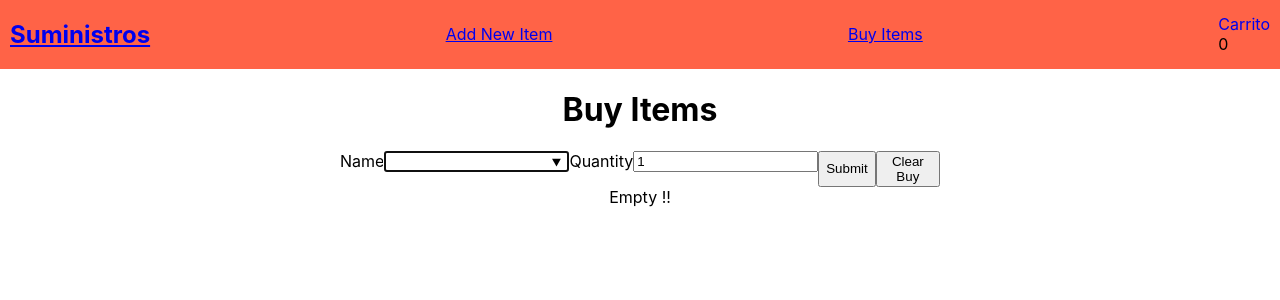
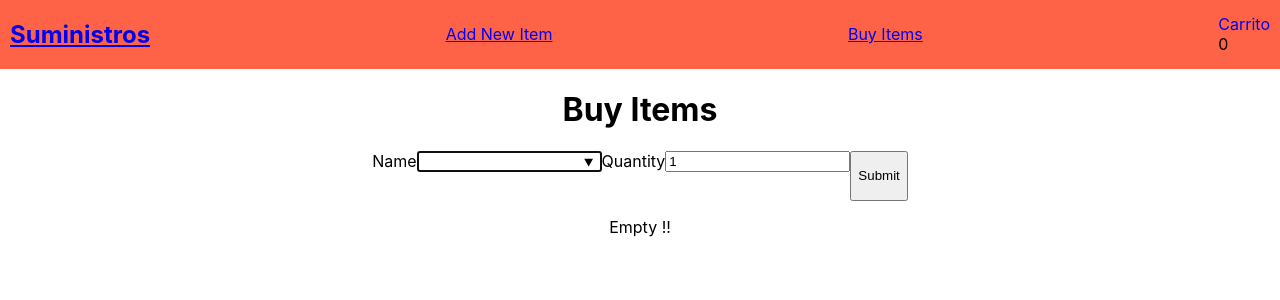
Before and after one commit to carlosdummy14/supplies, a React (Create React App) app: page /buy-items in a window 1280 px wide. Shown: the top 300 px of the page. Built offline with nearby package versions, Linux system fonts and the light colour scheme; data requests are answered from the project's data file.

Commit message:
Add BuyItems page

```diff
--- a/src/components/Button/Button.js
+++ b/src/components/Button/Button.js
@@ -1,7 +1,7 @@
 import React from 'react'
 
-const Button = ({ text, handleClick }) => {
-  return <button onClick={handleClick}>{text}</button>
+const Button = ({ text, handleClick, type = 'button' }) => {
+  return <button type={type} onClick={handleClick}>{text}</button>
 }
 
 export default Button
--- /dev/null
+++ b/src/components/FormBuy/FormBuy.css
@@ -0,0 +1,23 @@
+.form {
+  display: flex;
+  width: 60%;
+  margin-left: auto;
+  margin-right: auto;
+  margin-bottom: 1em;
+  height: 50px;
+  justify-content: center;
+}
+
+.form__field {
+  display: flex;
+  flex-direction: column;
+}
+
+.form__buttons {
+  display: flex;
+  justify-content: space-between;
+}
+
+.tree-buttons {
+  width: 100%;
+}
--- /dev/null
+++ b/src/components/FormBuy/FormBuy.js
@@ -0,0 +1,92 @@
+import React from 'react'
+import { Field, Form, Formik } from 'formik'
+import { useDispatch } from 'react-redux'
+import * as Yup from 'yup'
+
+import { addItemToBuy, emptyBuy } from '../../reducers/buyReducer'
+import Button from '../Button'
+
+import './FormBuy.css'
+
+const initialValues = {
+  name: '',
+  quantity: 1
+}
+
+const BuyItemsSchema = (items = []) => {
+  return Yup.object().shape({
+    name: Yup.string().oneOf(items, 'Item not valid').required('Required'),
+    quantity: Yup.number().positive().integer().max(99).required('Required')
+  })
+}
+
+const FormBuy = ({ items, buy, setIsConfirm }) => {
+  const dispatch = useDispatch()
+
+  const handleSubmit = (values, { resetForm }) => {
+    const { name, quantity } = values
+    const newItem = {
+      name: name.toUpperCase(),
+      quantity: quantity
+    }
+
+    dispatch(addItemToBuy(newItem))
+    resetForm(initialValues)
+  }
+
+  const handleClear = () => {
+    dispatch(emptyBuy())
+  }
+
+  const haveItemsToBuy = buy.length > 0
+
+  return (
+    <Formik
+      initialValues={initialValues}
+      validationSchema={BuyItemsSchema(items)}
+      onSubmit={handleSubmit}
+    >
+      {({ errors, touched }) => (
+        <Form className='form'>
+
+          <label htmlFor='name'>Name</label>
+          <div className='form__field'>
+            <Field autoFocus='autofocus' list='nameList' name='name' />
+            <datalist id='nameList'>
+              {items.map((item) => (
+                <option key={`${item}`} value={`${item}`} />
+              ))}
+            </datalist>
+            {errors.name && touched.name
+              ? <span>{errors.name}</span>
+              : null}
+          </div>
+
+          <label htmlFor='quantity'>Quantity</label>
+          <div className='form__field'>
+            <Field name='quantity' type='number' />
+            {errors.quantity && touched.quantity
+              ? <span>{errors.quantity}</span>
+              : null}
+          </div>
+
+          <div className={'form__buttons'.concat(haveItemsToBuy ? ' tree-buttons' : '')}>
+            <button type='submit'>Submit</button>
+            {
+              haveItemsToBuy
+                ? (
+                  <>
+                    <Button handleClick={handleClear} text='Clear Buy' type='button' />
+                    <Button handleClick={() => setIsConfirm(true)} text='Buy' />
+                  </>
+                  )
+                : null
+            }
+          </div>
+        </Form>
+      )}
+    </Formik>
+  )
+}
+
+export default FormBuy
--- /dev/null
+++ b/src/components/FormBuy/index.js
@@ -0,0 +1 @@
+export { default } from './FormBuy'
--- a/src/components/ListItemsToBuy/ListItemsToBuy.js
+++ b/src/components/ListItemsToBuy/ListItemsToBuy.js
@@ -1,18 +1,13 @@
 import React from 'react'
-import { useDispatch, useSelector } from 'react-redux'
+import { useDispatch } from 'react-redux'
 
+import { INC_DEC } from '../../utils/constant'
 import { decrementItem, deleteItemToBuy, incrementItem } from '../../reducers/buyReducer'
 import ItemToBuy from '../ItemToBuy'
 import './ListItemsToBuy.css'
 
-const INC_DEC = {
-  INCREMENT: 'increment',
-  DECREMENT: 'decrement'
-}
-
-const ListItemsToBuy = ({ isConfirm = false }) => {
+const ListItemsToBuy = ({ isConfirm = false, items = [] }) => {
   const dispatch = useDispatch()
-  const items = useSelector(({ buy }) => buy)
 
   const handleDeleteItem = (item) => {
     dispatch(deleteItemToBuy(item))
@@ -23,13 +18,13 @@ const ListItemsToBuy = ({ isConfirm = false }) => {
     incDec === INC_DEC.DECREMENT && dispatch(decrementItem(item))
   }
 
+  const haveItems = items.length > 0
+
   return (
     <div>
       {
-        items.length === 0
-          ? (
-            <div>Empty !!</div>
-            )
+        !haveItems
+          ? <div>Empty !!</div>
           : (
               items.map((item) => {
                 return (
--- a/src/pages/BuyItems.js
+++ b/src/pages/BuyItems.js
@@ -1,94 +1,35 @@
-import React from 'react'
-import { Field, Form, Formik } from 'formik'
-import { useDispatch, useSelector } from 'react-redux'
-// import { useHistory } from 'react-router-dom'
-import * as Yup from 'yup'
+import React, { useState } from 'react'
+import { useSelector } from 'react-redux'
 
-import { addItemToBuy, emptyBuy } from '../reducers/buyReducer'
 import ListItemsToBuy from '../components/ListItemsToBuy'
-
-const initialValues = {
-  name: '',
-  quantity: 1
-}
-
-const BuyItemsSchema = (items = []) => {
-  return Yup.object().shape({
-    name: Yup.string().oneOf(items, 'Item not valid').required('Required'),
-    quantity: Yup.number().positive().integer().max(99).required('Required')
-  })
-}
-
-const styles = {
-  form: {
-    display: 'flex',
-    width: '600px',
-    margin: '0 auto'
-  }
-}
+import Button from '../components/Button'
+import FormBuy from '../components/FormBuy/FormBuy'
 
 const BuyItems = () => {
-  const items = useSelector(({ items }) => items.map(item => item.name))
-  const dispatch = useDispatch()
-  // const history = useHistory()
+  const { items, buy } = useSelector(({ items, buy }) => ({
+    items: items.map((item) => item.name),
+    buy
+  }))
+  const [isConfirm, setIsConfirm] = useState(false)
 
-  const handleSubmit = (values, { resetForm }) => {
-    const { name, quantity } = values
-    const newItem = {
-      name: name.toUpperCase(),
-      quantity: quantity
-    }
-
-    dispatch(addItemToBuy(newItem))
-    resetForm(initialValues)
-  }
-
-  const handleClear = () => {
-    dispatch(emptyBuy())
+  const handleConfirm = () => {
+    console.log('confirm!!!!')
   }
 
   return (
     <>
       <h1>Buy Items</h1>
-      <Formik
-        initialValues={initialValues}
-        validationSchema={BuyItemsSchema(items)}
-        onSubmit={handleSubmit}
-      >
-        {
-          ({ errors, touched }) => (
-            <Form style={styles.form}>
-              <label htmlFor='name'>Name</label>
-              <div style={{ display: 'flex', flexDirection: 'column' }}>
-                <Field autoFocus='autofocus' list='nameList' name='name' />
-                <datalist id='nameList'>
-                  {
-                    items.map((item) => <option key={`${item}`} value={`${item}`} />)
-                  }
-                </datalist>
-                {
-                errors.name && touched.name
-                  ? (<span>{errors.name}</span>)
-                  : null
-                }
-              </div>
-              <label htmlFor='quantity'>Quantity</label>
-              <div style={{ display: 'flex', flexDirection: 'column' }}>
-                <Field name='quantity' type='number' />
-                {
-                errors.quantity && touched.quantity
-                  ? (<span>{errors.quantity}</span>)
-                  : null
-              }
-              </div>
-
-              <button type='submit'>Submit</button>
-              <button type='button' onClick={handleClear}>Clear Buy</button>
-            </Form>
-          )
-        }
-      </Formik>
-      <ListItemsToBuy />
+      {
+        !isConfirm
+          ? <FormBuy buy={buy} items={items} setIsConfirm={setIsConfirm} />
+          : (
+            <>
+              <Button handleClick={handleConfirm} text='Confirm' />
+              <Button handleClick={() => setIsConfirm(false)} text='Cancel' />
+            </>
+            )
+      }
+      <ListItemsToBuy isConfirm={isConfirm} items={buy} />
     </>
   )
 }
```
